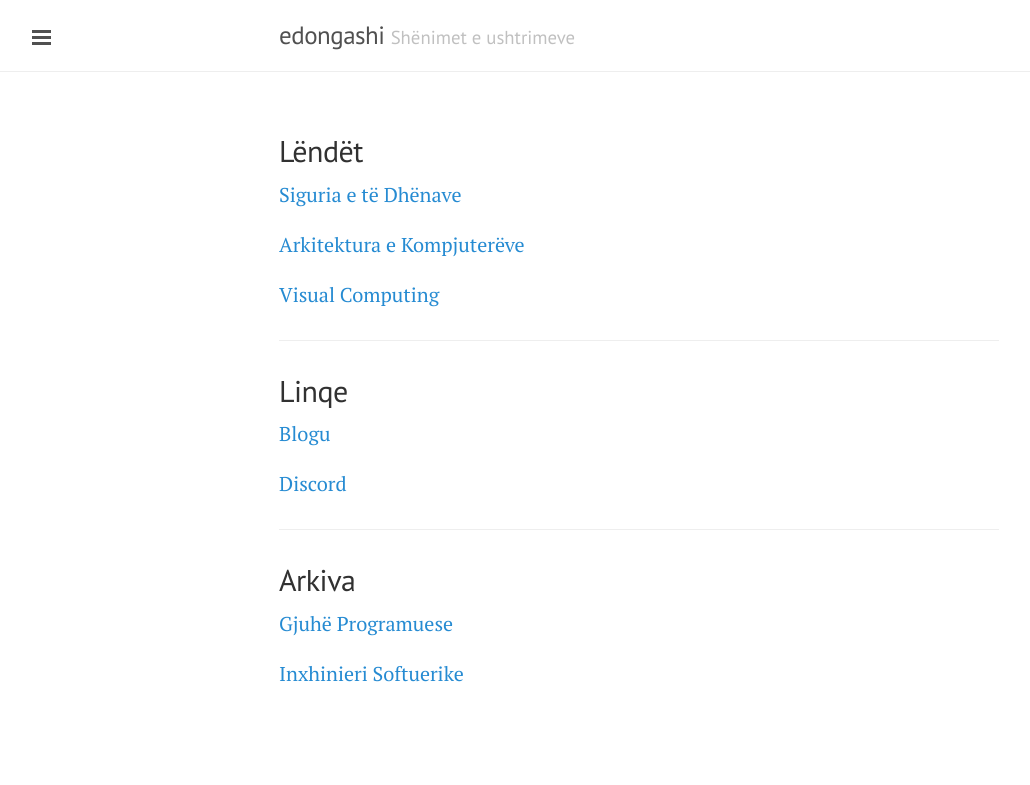
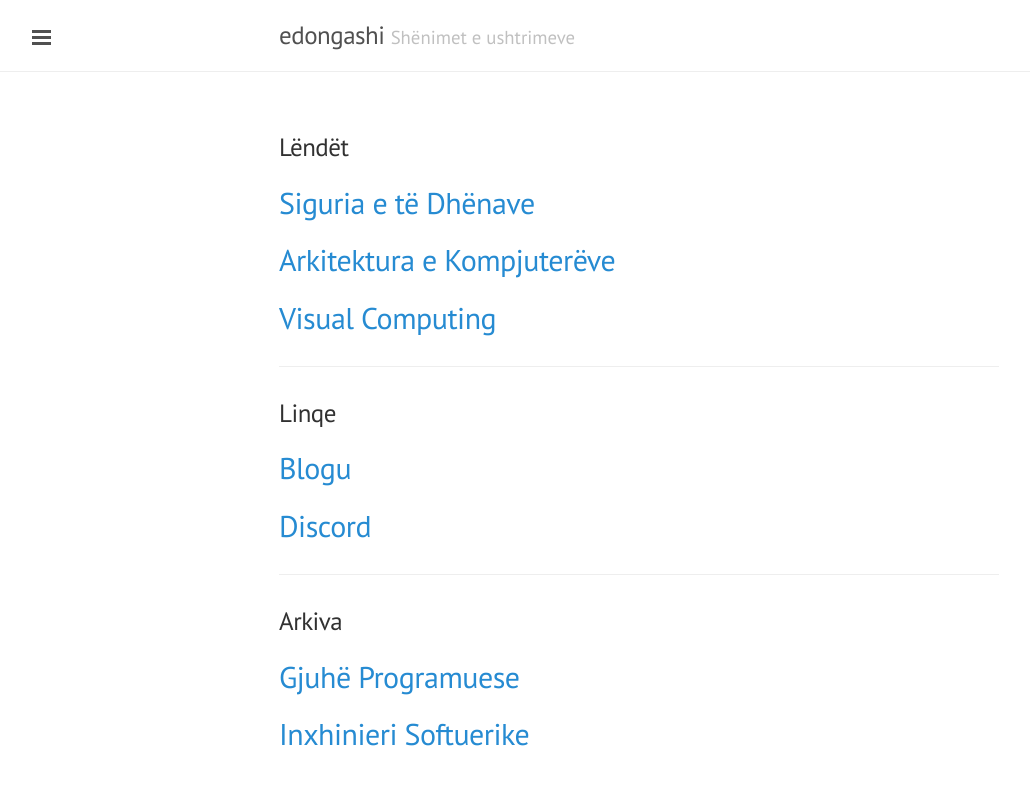
Before and after one commit to edongashi/edongashi.github.io, a Jekyll site: the page built from index.md, in a window 1280 px wide. Shown: the top 785 px of the page, without its empty margins (1-1031 px from the left). Built offline with Jekyll 4.4.1, drawn with Linux system fonts in a browser that asks for light colours.

Commit message:
headings

```diff
--- a/index.md
+++ b/index.md
@@ -4,26 +4,26 @@ layout: default
 noslides: true
 ---
 
-## Lëndët
+### Lëndët
 
-[Siguria e të Dhënave](/lendet/siguria-dhenave)
+## [Siguria e të Dhënave](/lendet/siguria-dhenave)
 
-[Arkitektura e Kompjuterëve](/lendet/arkitektura-kompjutereve)
+## [Arkitektura e Kompjuterëve](/lendet/arkitektura-kompjutereve)
 
-[Visual Computing](/lendet/visual-computing)
+## [Visual Computing](/lendet/visual-computing)
 
 ---
 
-## Linqe
+### Linqe
 
-[Blogu](/blog)
+## [Blogu](/blog)
 
-[Discord](https://discord.gg/HQsT3PJ)
+## [Discord](https://discord.gg/HQsT3PJ)
 
 ---
 
-## Arkiva
+### Arkiva
 
-[Gjuhë Programuese](/lendet/gjuhe-programuese)
+## [Gjuhë Programuese](/lendet/gjuhe-programuese)
 
-[Inxhinieri Softuerike](/lendet/inxhinieri-softuerike)
+## [Inxhinieri Softuerike](/lendet/inxhinieri-softuerike)
```
